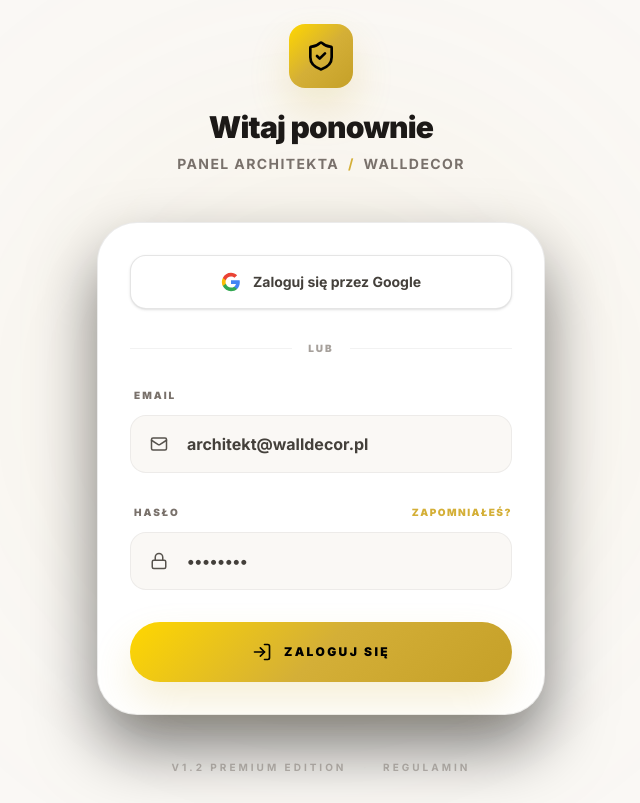
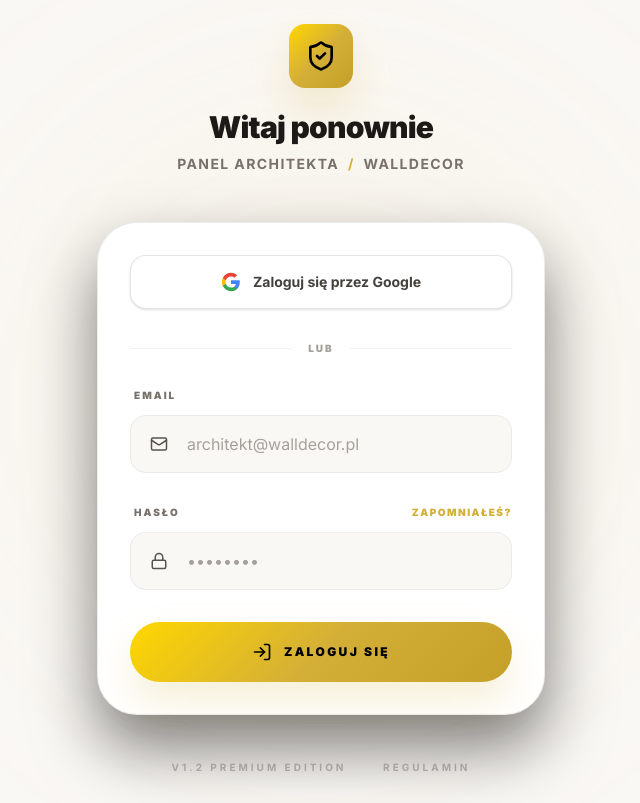
Before and after one commit to peterlesniewski-lang/walldecor-portal, a Next.js app: page /auth/signin in a window 1280 px wide. Shown: the whole page, without its empty margins (319-959 px from the left). Built offline with nearby package versions, Linux system fonts and the light colour scheme.

Commit message:
fix: lighten placeholder color on signin inputs

```diff
--- a/src/app/auth/signin/page.tsx
+++ b/src/app/auth/signin/page.tsx
@@ -111,7 +111,7 @@
                                 <input
                                     type="email"
                                     required
-                                    className="w-full pl-14 pr-6 py-4 rounded-2xl bg-background border border-black/5 text-stone-900 placeholder:text-stone-700 focus:outline-none focus:ring-4 focus:ring-brand-primary/5 focus:border-brand-primary/20 transition-all font-bold"
+                                    className="w-full pl-14 pr-6 py-4 rounded-2xl bg-background border border-black/5 text-stone-900 placeholder:text-stone-400 placeholder:font-normal focus:outline-none focus:ring-4 focus:ring-brand-primary/5 focus:border-brand-primary/20 transition-all font-bold"
                                     placeholder="architekt@walldecor.pl"
                                     value={email}
                                     onChange={(e) => setEmail(e.target.value)}
@@ -136,7 +136,7 @@
                                 <input
                                     type="password"
                                     required
-                                    className="w-full pl-14 pr-6 py-4 rounded-2xl bg-background border border-black/5 text-stone-900 placeholder:text-stone-700 focus:outline-none focus:ring-4 focus:ring-brand-primary/5 focus:border-brand-primary/20 transition-all font-bold"
+                                    className="w-full pl-14 pr-6 py-4 rounded-2xl bg-background border border-black/5 text-stone-900 placeholder:text-stone-400 placeholder:font-normal focus:outline-none focus:ring-4 focus:ring-brand-primary/5 focus:border-brand-primary/20 transition-all font-bold"
                                     placeholder="••••••••"
                                     value={password}
                                     onChange={(e) => setPassword(e.target.value)}
```
